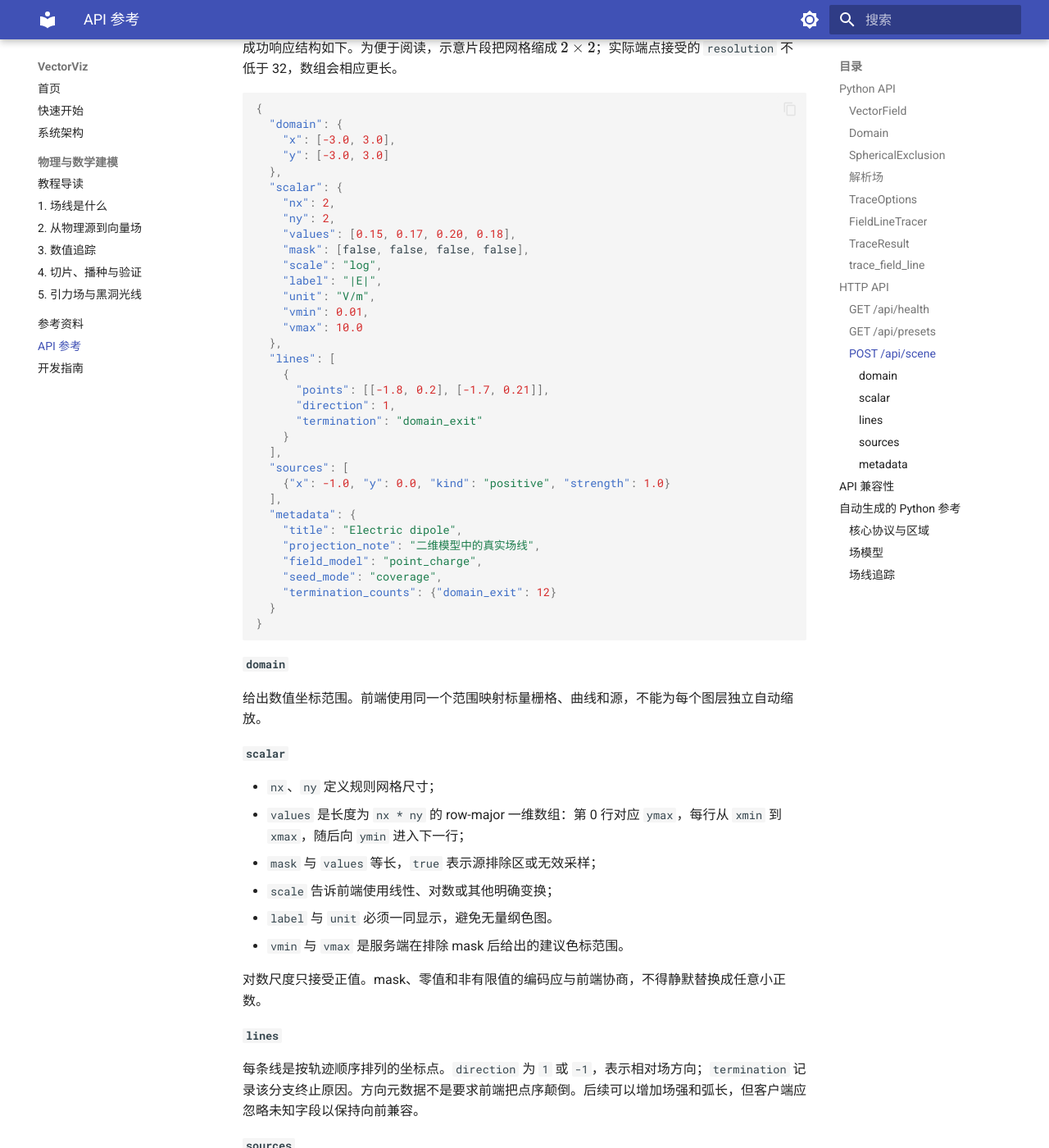
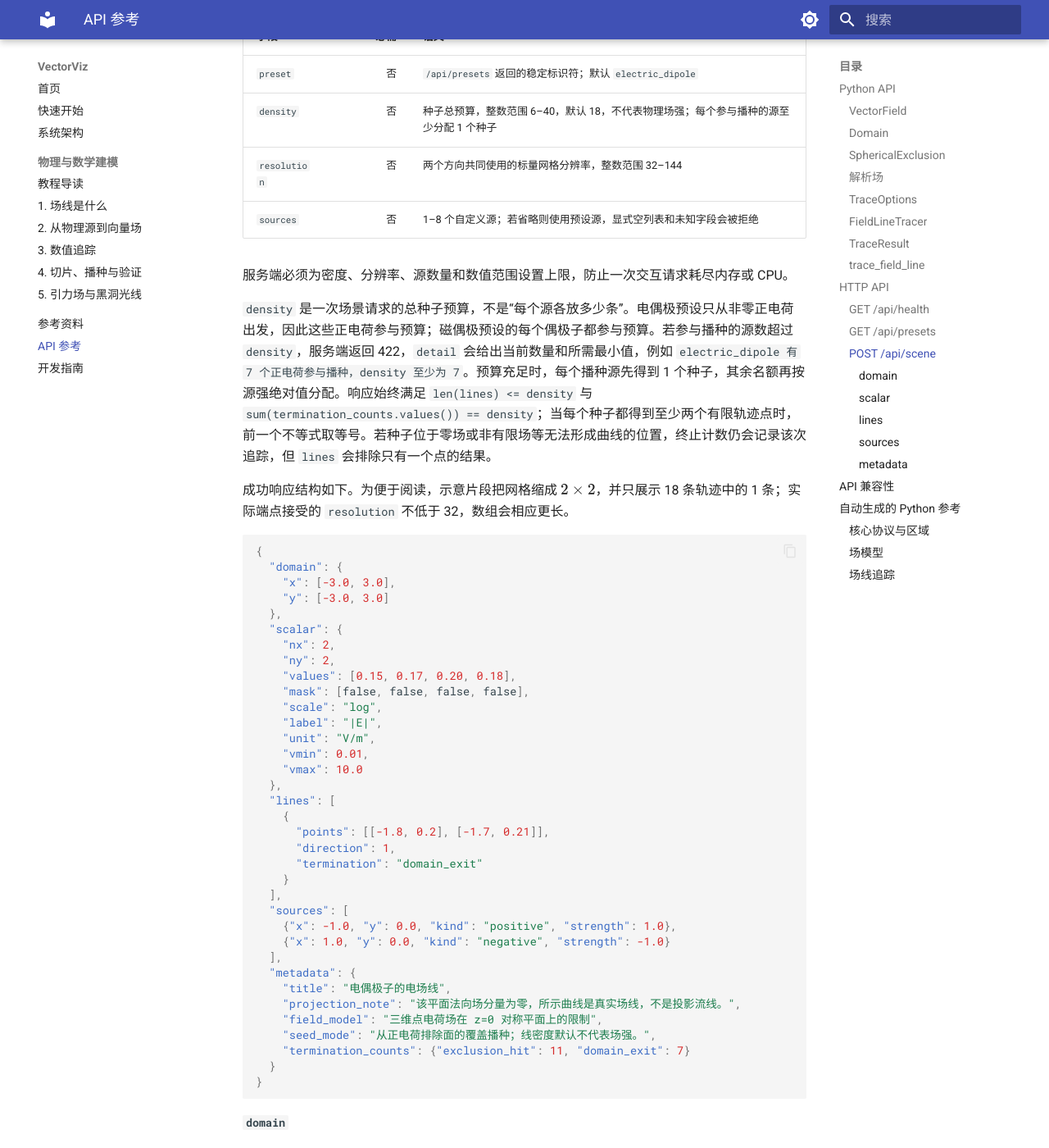
Before and after one commit to longwarriors/Vector_field_streamline, an MkDocs documentation site: the page built from docs/api.md, in a window 1280 px wide and 1400 px high, scrolled down 4305 px. Shown: the whole window at 82% size. Built offline with MkDocs 1.6.1 and Material for MkDocs 9.7.7, drawn with Linux system fonts in a browser that asks for light colours; nearby versions of some CDN libraries; library files that are not in the unit come from our copies; some of the changed text lies outside the part shown.

````diff
--- a/docs/api.md
+++ b/docs/api.md
@@ -68,10 +68,15 @@ TraceOptions(
     null_threshold=1e-12,
     output_step=None,
     method="DOP853",
+    closure_tolerance=None,
+    closure_min_arc_length=None,
+    closure_tangent_cosine=0.95,
 )
 ```
 
 `null_threshold` 使用场自身单位，是“方向未定义”事件面；它不是加入分母的 epsilon。`output_step` 非空时，结果利用求解器的稠密输出按近似弧长等间隔采样。
+
+闭环检测默认关闭。启用时必须同时给出带坐标单位的 `closure_tolerance` 和 `closure_min_arc_length`，且最小弧长必须大于空间容差的两倍，让轨迹有可分辨的离开过程；只有随后在距种子的局部最近点回到容差内，且当前切向与种子切向的余弦不小于 `closure_tangent_cosine`，才记录 `closed_loop`。该余弦阈值的合法范围是 `[-1, 1)`；上界不取 1，因为普通闭轨的浮点切向点积不会可靠地等于精确的 1。返回检查使用距种子平方沿轨迹的导数定位候选最近点，不会用空间容差暗中改写 `max_step`。双向分支仍分别保留诊断；若两支都闭合，合并后的 `TraceResult.points` 只保留一个方向的一周，不重复绘制同一闭轨。
 
 调用方应通过 `TraceOptions` 配置追踪器，不依赖模块内部常量。
 
@@ -163,13 +168,15 @@ result = tracer.trace(seed, direction=TraceDirection.BOTH)
 | 字段 | 必需 | 语义 |
 |---|---:|---|
 | `preset` | 否 | `/api/presets` 返回的稳定标识符；默认 `electric_dipole` |
-| `density` | 否 | 视觉播种密度，整数范围 6–40，默认 18，不代表物理场强 |
+| `density` | 否 | 种子总预算，整数范围 6–40，默认 18，不代表物理场强；每个参与播种的源至少分配 1 个种子 |
 | `resolution` | 否 | 两个方向共同使用的标量网格分辨率，整数范围 32–144 |
-| `sources` | 否 | 最多 8 个自定义源；若省略则使用预设源 |
+| `sources` | 否 | 1–8 个自定义源；若省略则使用预设源，显式空列表和未知字段会被拒绝 |
 
 服务端必须为密度、分辨率、源数量和数值范围设置上限，防止一次交互请求耗尽内存或 CPU。
 
-成功响应结构如下。为便于阅读，示意片段把网格缩成 $2\times2$；实际端点接受的 `resolution` 不低于 32，数组会相应更长。
+`density` 是一次场景请求的总种子预算，不是“每个源各放多少条”。电偶极预设只从非零正电荷出发，因此这些正电荷参与预算；磁偶极预设的每个偶极子都参与预算。若参与播种的源数超过 `density`，服务端返回 422，`detail` 会给出当前数量和所需最小值，例如 `electric_dipole 有 7 个正电荷参与播种，density 至少为 7`。预算充足时，每个播种源先得到 1 个种子，其余名额再按源强绝对值分配。响应始终满足 `len(lines) <= density` 与 `sum(termination_counts.values()) == density`；当每个种子都得到至少两个有限轨迹点时，前一个不等式取等号。若种子位于零场或非有限场等无法形成曲线的位置，终止计数仍会记录该次追踪，但 `lines` 会排除只有一个点的结果。
+
+成功响应结构如下。为便于阅读，示意片段把网格缩成 $2\times2$，并只展示 18 条轨迹中的 1 条；实际端点接受的 `resolution` 不低于 32，数组会相应更长。
 
 ```json
 {
@@ -196,14 +203,15 @@ result = tracer.trace(seed, direction=TraceDirection.BOTH)
     }
   ],
   "sources": [
-    {"x": -1.0, "y": 0.0, "kind": "positive", "strength": 1.0}
+    {"x": -1.0, "y": 0.0, "kind": "positive", "strength": 1.0},
+    {"x": 1.0, "y": 0.0, "kind": "negative", "strength": -1.0}
   ],
   "metadata": {
-    "title": "Electric dipole",
-    "projection_note": "二维模型中的真实场线",
-    "field_model": "point_charge",
-    "seed_mode": "coverage",
-    "termination_counts": {"domain_exit": 12}
+    "title": "电偶极子的电场线",
+    "projection_note": "该平面法向场分量为零，所示曲线是真实场线，不是投影流线。",
+    "field_model": "三维点电荷场在 z=0 对称平面上的限制",
+    "seed_mode": "从正电荷排除面的覆盖播种；线密度默认不代表场强。",
+    "termination_counts": {"exclusion_hit": 11, "domain_exit": 7}
   }
 }
 ```
@@ -217,7 +225,7 @@ result = tracer.trace(seed, direction=TraceDirection.BOTH)
 - `nx`、`ny` 定义规则网格尺寸；
 - `values` 是长度为 `nx * ny` 的 row-major 一维数组：第 0 行对应 `ymax`，每行从 `xmin` 到 `xmax`，随后向 `ymin` 进入下一行；
 - `mask` 与 `values` 等长，`true` 表示源排除区或无效采样；
-- `scale` 告诉前端使用线性、对数或其他明确变换；
+- `scale` 当前只允许 `linear` 或 `log`；
 - `label` 与 `unit` 必须一同显示，避免无量纲色图。
 - `vmin` 与 `vmax` 是服务端在排除 mask 后给出的建议色标范围。
 
````
Also changed, not shown: other parts of docs/api.md (+1 -1 lines), README.md (+5 -2 lines), docs/development.md (+13 -2 lines), docs/getting-started.md (+3 -0 lines), docs/references.md (+1 -1 lines), docs/tutorial/03-tracing.md (+4 -1 lines).
